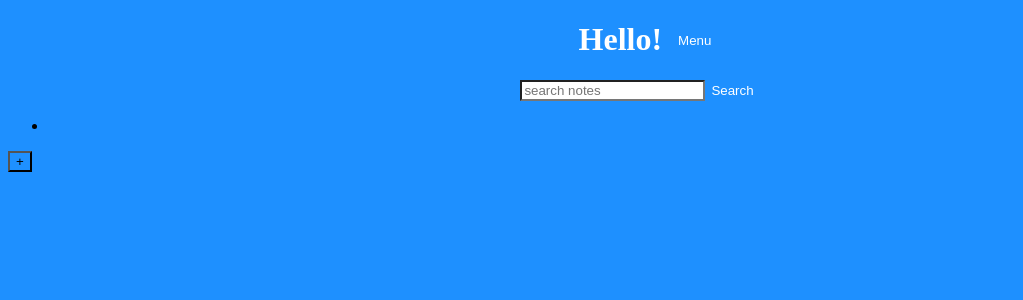
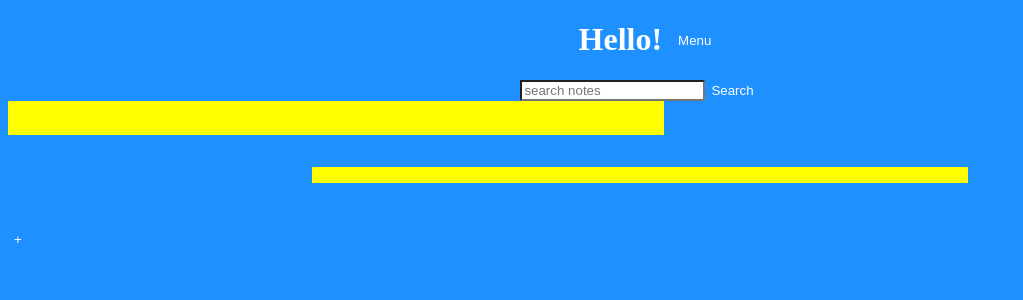
Before and after one commit to evgybarabanova/notes, a Vue app in the folder stickers/app-vue/: page /home in a window 1280 px wide. Shown: the top 300 px of the page, without its empty margins (0-1023 px from the left). Built offline with nearby package versions, Linux system fonts and the light colour scheme.

Commit message:
add create note, post list and form

```diff
--- /dev/null
+++ b/stickers/app-vue/src/components/CreateNote.vue
@@ -0,0 +1,36 @@
+<template>
+    <button class="home-page__add-button" @click="createNote">
+        +
+    </button>
+</template>
+
+<script>
+export default {
+    data() {
+        return {
+            notes: {
+                text: ""
+            }
+        }
+    },
+    methods: {
+        createNote() {
+            this.$emit('create', this.note)
+            this.note = {
+                text: ""
+            }
+        }
+    }
+}
+</script>
+
+<style scoped>
+.home-page__add-button {
+    display: flex;
+    justify-content: center;
+    background-color: transparent;
+    color: #fff;
+    border: none;
+    cursor: pointer;
+}
+</style>
--- a/stickers/app-vue/src/components/PostForm.vue
+++ b/stickers/app-vue/src/components/PostForm.vue
@@ -1,18 +1,15 @@
 <template>
     <form @submit.prevent>
-        <ul className="list">
-            <li className="list__item" v-for="note in notes">
-                <div className="sticker">
-                       <p>
-                           {{ note.text }}
-                       </p>
-                </div>
-            </li>
-        </ul>
+
+        <div class="sticker">
+            <p type="text"
+             contenteditable="true"
+             v-on:keyup.up="updateNote"
+             class="sticker__text">
+            </p>
+        </div>
     </form>
-     <button className="home-page-footer__add-button" @click="createNote">
-        +
-    </button>
+
 </template>
 
 <script>
@@ -20,26 +17,21 @@
 export default {
     data() {
         return {
-            notes: {
-                text: ""
+            note: {
+                text: '',
             }
         }
     },
     methods: {
-        createNote() {
-            this.$emit('create', this.note)
-            this.note = {
-                text: ""
-            }
-        },
-        retrieveNotes() {
-            this.$emit('retrieve', this.note)
+        updateNote() {
+            this.$emit('update', this.note)
             this.note = {
                 text: ""
             }
         }
     }
 }
+
 </script>
 
 <style scoped>
--- /dev/null
+++ b/stickers/app-vue/src/components/PostList.vue
@@ -0,0 +1,57 @@
+<template>
+    <ul class="list">
+        <li class="list__item" v-for="note in notes">
+            <div class="sticker">
+                <p class="sticker__text">
+                    {{ note.text }}
+                </p>
+            </div>
+        </li>
+    </ul>
+</template>
+
+<script>
+export default {
+    data() {
+        return {
+            notes: {
+                text: ""
+            }
+        }
+    },
+    methods: {
+         retrieveNotes() {
+             this.$emit('retrieveNote', this.note)
+             this.note = {
+                 text: ""
+             }
+         }
+    }
+}
+</script>
+
+<style>
+.list {
+    list-style: none;
+    padding: 0%;
+    display: flex;
+    flex-direction: column;
+    align-items: center;
+}
+
+.sticker {
+    background-color: yellow;
+    display: flex;
+    flex-direction: column;
+    padding: .5rem;
+    width: 50vw;
+    margin-bottom: 2rem;
+}
+
+.sticker__text {
+    background-color: transparent;
+    border: none;
+    outline: none;
+    margin: 0;
+}
+</style>
--- a/stickers/app-vue/src/pages/Home.vue
+++ b/stickers/app-vue/src/pages/Home.vue
@@ -2,7 +2,9 @@
     <div>
         <MenuHeader />
         <SearchForm />
-        <PostForm @create="createNote" />
+        <PostForm @update="updateNote" />
+        <PostList :notes="notes" />
+        <CreateNote @create="createNote" />
     </div>
 </template>
 
@@ -10,16 +12,21 @@
 import MenuHeader from '@/components/MenuHeader.vue';
 import SearchForm from '@/components/SearchForm.vue';
 import PostForm from '@/components/PostForm.vue';
+import PostList from '@/components/PostList.vue';
+import CreateNote from '@/components/CreateNote.vue';
 import { retrieveNotes } from '@/logic';
+import { retrieveUser } from '@/logic';
 import { createNote } from '@/logic';
+import { updateNote } from '@/logic'
 
 export default {
     components: {
-        MenuHeader, SearchForm, PostForm
+        MenuHeader, SearchForm, PostForm, PostList, CreateNote
     },
     data() {
         return {
-            notes: []
+            notes: [],
+            text: "",
         }
     },
     methods: {
@@ -36,13 +43,33 @@ export default {
                 alert(error.message);
             }
         },
-        createNote(note) {
-            const { text } = note
+        retrieveUser(user) {
             try {
-                createNote(text)
-                    .then((token) => retrieveNotes(sessionStorage.token = token))
-                    .then((notes) => {notes.push(note)})
+                retrieveUser(user)
+                    .then((token) => {
+                        sessionStorage.token = token;
+                    })
+                    .catch((error) => alert(error.message))
+            } catch (error) {
+                alert(error.message);
+            }
+        },
+        createNote(text) {
+            try {
+                createNote(sessionStorage.token, "")
+                    .then(() => retrieveNotes(sessionStorage.token))
+                    // .then((notes) =>
                     .catch((error) => alert(error.message));
+            } catch (error) {
+                alert(error.message);
+            }
+        },
+        updateNote(noteId, text) {
+            try {
+                updateNote(sessionStorage.token, noteId, text)
+                    .catch((error) =>
+                        alert(error.message)
+                    );
             } catch (error) {
                 alert(error.message);
             }
```
Also changed, not shown: 2 other files (tests, documents, lock files or other folders).
